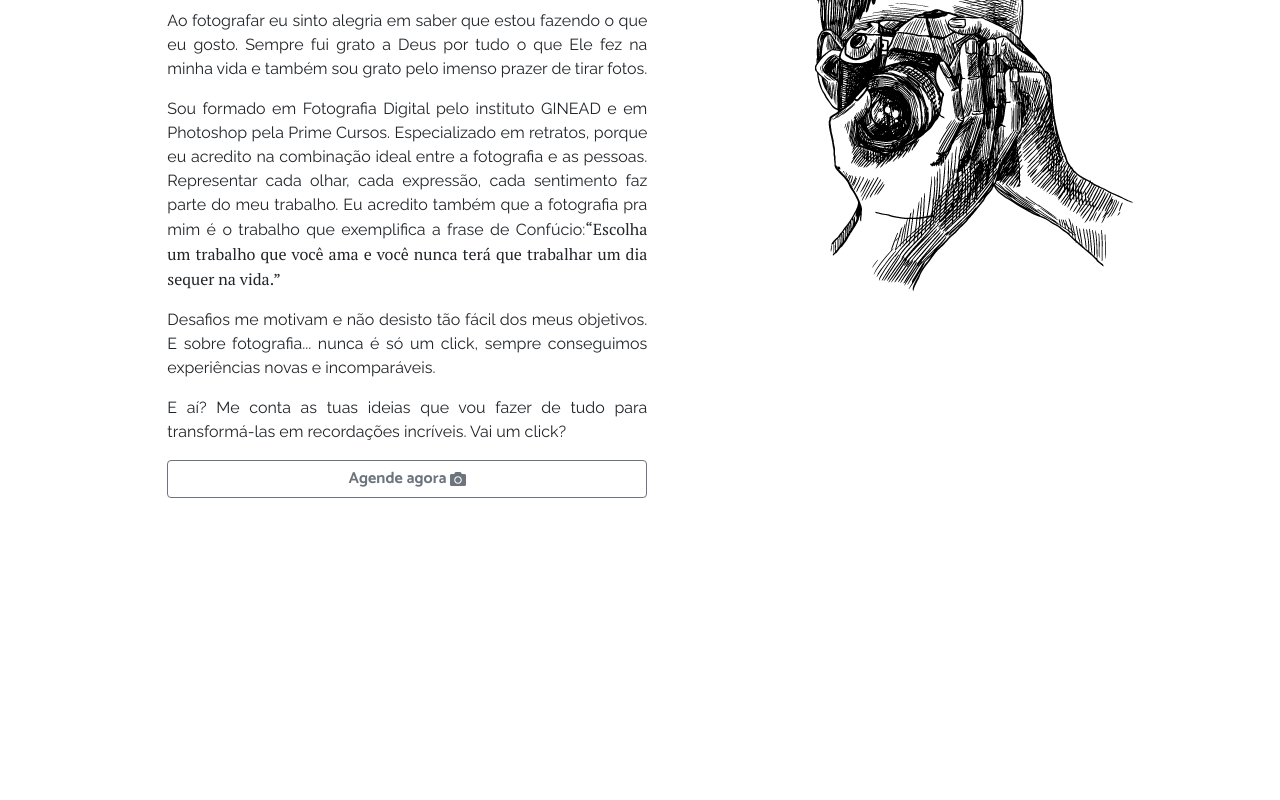
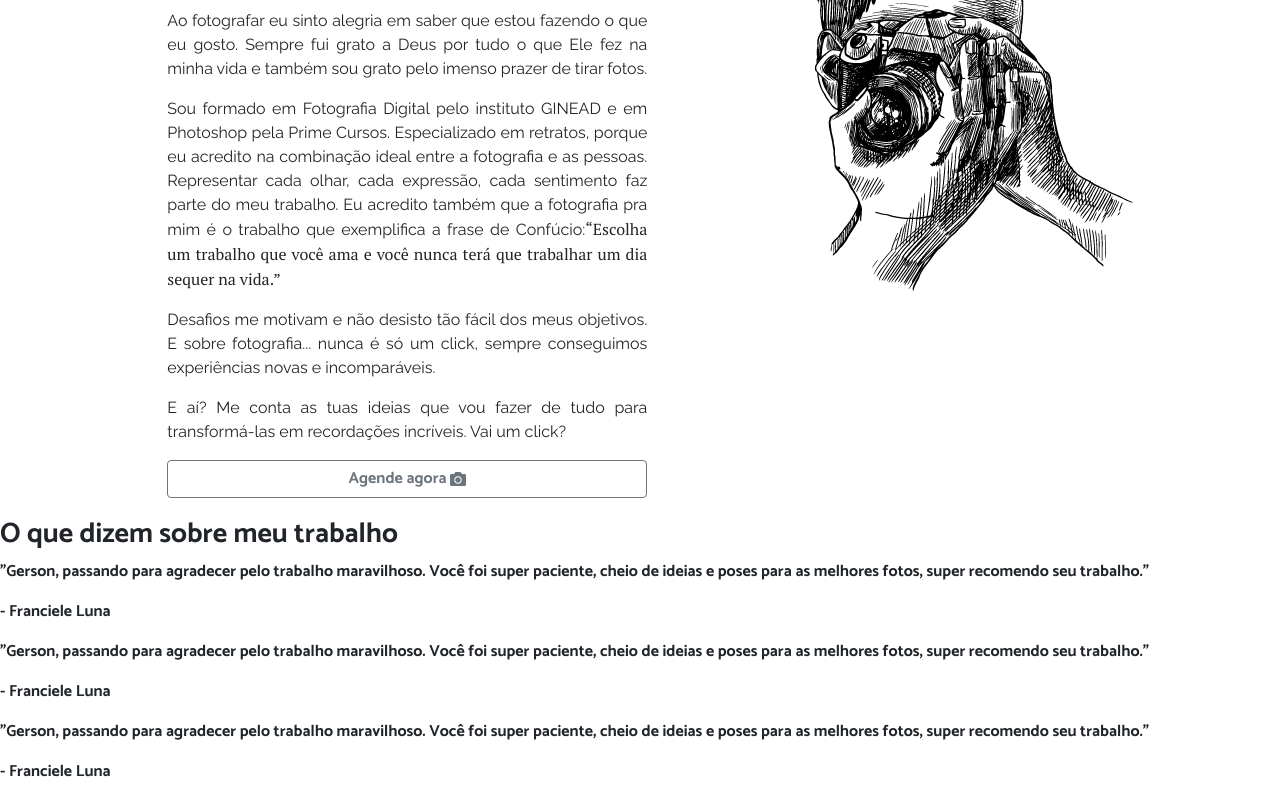
Before and after one commit to filipemelo2002/Photographer-Corner, a React (Create React App) app: page / in a window 1280 px wide. Shown: the part 1120-1920 px from the top of the page. Before the commit the page ends 1638 px from the top, so only its background shows below. Built offline with nearby package versions, Linux system fonts and the light colour scheme.

Commit message:
People's Comments section

```diff
--- a/src/pages/home/index.js
+++ b/src/pages/home/index.js
@@ -44,6 +44,36 @@ return (
                 <img src={illustration} id="illustration" alt="about-me-avatar"/>
             </div>
         </div>
+        <div className="peoplesThoughts">
+            <h3>O que dizem sobre meu trabalho</h3>
+            <div className="cardPersonGroup">
+                <div className="cardPerson">
+                    <section>
+                        <p>"Gerson, passando para agradecer pelo trabalho maravilhoso. Você foi super paciente, cheio de ideias e poses para as melhores fotos, super recomendo seu trabalho."</p>
+                    </section>
+                    <footer>
+                        <p>- Franciele Luna</p>
+                    </footer>
+                </div>
+                <div className="cardPerson">
+                    <section>
+                        <p>"Gerson, passando para agradecer pelo trabalho maravilhoso. Você foi super paciente, cheio de ideias e poses para as melhores fotos, super recomendo seu trabalho."</p>
+                    </section>
+                    <footer>
+                        <p>- Franciele Luna</p>
+                    </footer>
+                </div>
+                <div className="cardPerson">
+                    <section>
+                        <p>"Gerson, passando para agradecer pelo trabalho maravilhoso. Você foi super paciente, cheio de ideias e poses para as melhores fotos, super recomendo seu trabalho."</p>
+                    </section>
+                    <footer>
+                        <p>- Franciele Luna</p>
+                    </footer>
+                </div>
+            </div>
+
+        </div>
 
     </div>
     )
```
